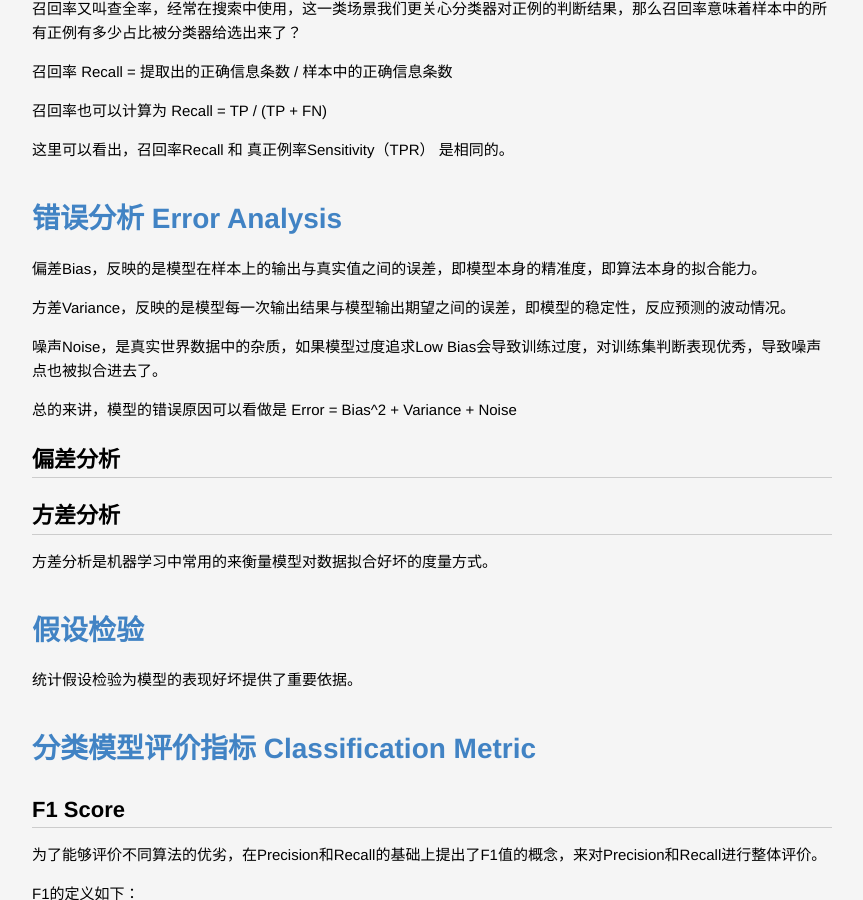
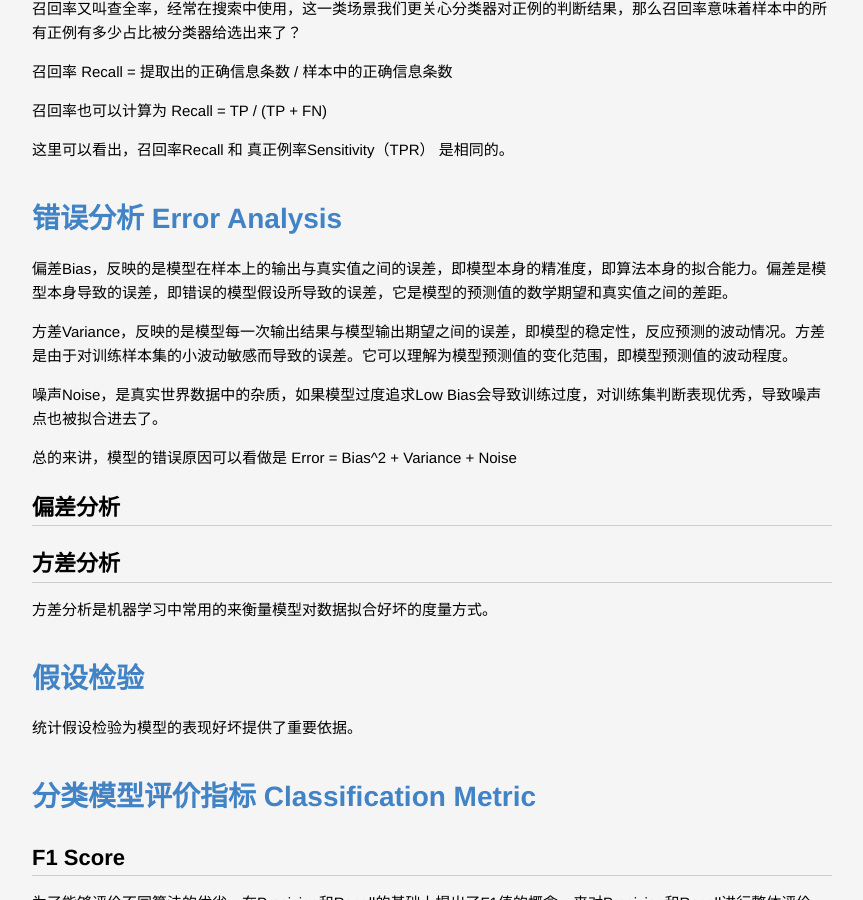
Before and after one commit to lucky521/blog, a Jekyll site: the page built from _posts/ml/2017-01-01-metrics-to-evaluate-model.markdown, in a window 1280 px wide and 900 px high, scrolled down 2630 px. Shown: the whole window, without its empty margins (208-1071 px from the left). Built offline with Jekyll 4.4.1, drawn with Linux system fonts in a browser that asks for light colours.

Commit message:
update blog

```diff
--- a/_posts/ml/2017-01-01-metrics-to-evaluate-model.markdown
+++ b/_posts/ml/2017-01-01-metrics-to-evaluate-model.markdown
@@ -93,9 +93,11 @@ TNR = TN /(FP + TN) = 1 - FPR.
 
 # 错误分析 Error Analysis
 
-偏差Bias，反映的是模型在样本上的输出与真实值之间的误差，即模型本身的精准度，即算法本身的拟合能力。
+偏差Bias，反映的是模型在样本上的输出与真实值之间的误差，即模型本身的精准度，即算法本身的拟合能力。偏差是模型本身导致的误差，即错误的模型假设所导致的误差，它是模型的预测值的数学期望和真实值之间的差距。
 
-方差Variance，反映的是模型每一次输出结果与模型输出期望之间的误差，即模型的稳定性，反应预测的波动情况。
+
+方差Variance，反映的是模型每一次输出结果与模型输出期望之间的误差，即模型的稳定性，反应预测的波动情况。方差是由于对训练样本集的小波动敏感而导致的误差。它可以理解为模型预测值的变化范围，即模型预测值的波动程度。
+
 
 噪声Noise，是真实世界数据中的杂质，如果模型过度追求Low Bias会导致训练过度，对训练集判断表现优秀，导致噪声点也被拟合进去了。
 
--- a/_posts/ml/2019-02-04-Famous-Model.markdown
+++ b/_posts/ml/2019-02-04-Famous-Model.markdown
@@ -68,6 +68,9 @@ https://jalammar.github.io/visualizing-neural-machine-translation-mechanics-of-s
 BERT的全称是Bidirectional Encoder Representation from Transformers，即双向Transformer的Encoder，因为decoder是不能获要预测的信息的。模型的主要创新点都在pre-train方法上，即用了Masked LM和Next Sentence Prediction两种方法分别捕捉词语和句子级别的representation。
 
 
+# Deep-learning based Gragh models
+
+LeNet-5网络，AlexNet，VGG网络，GoogLeNet，残差网络
 
 
 
```
